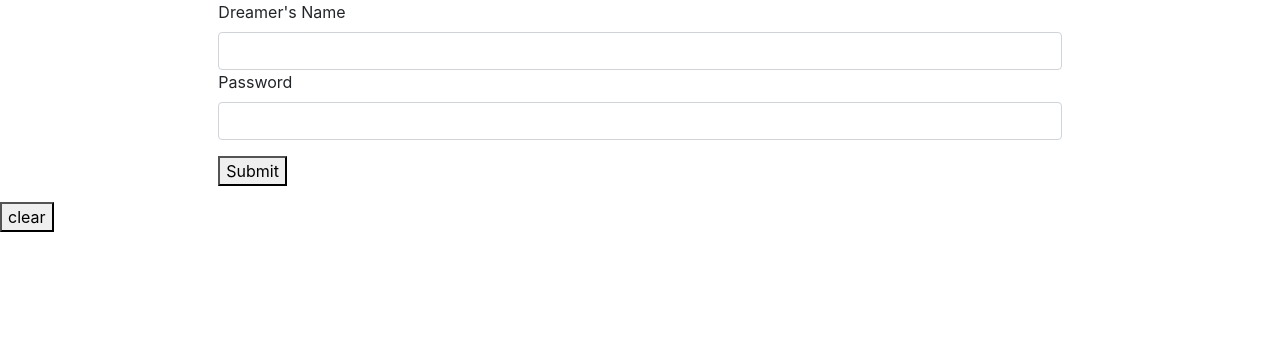
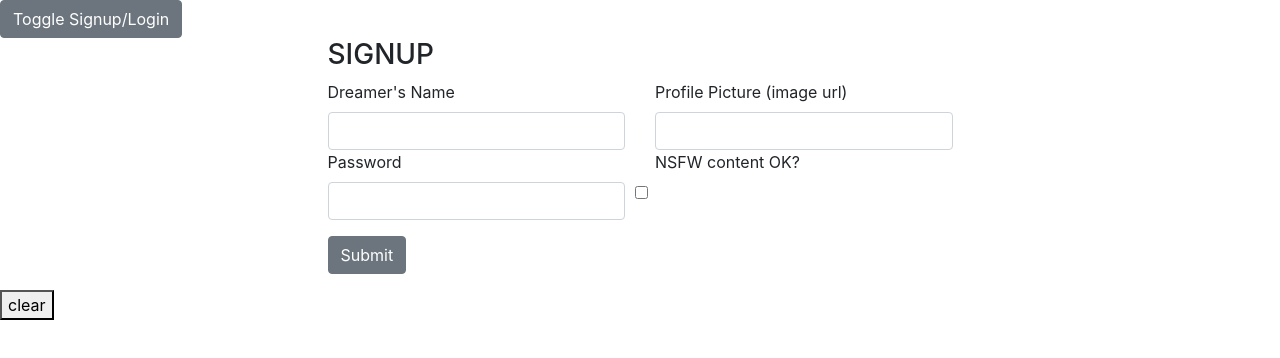
Before and after one commit to mvhayes1980/dreamcatcher-client, a React (Create React App) app: page / in a window 1280 px wide. Shown: the top 358 px of the page. Built offline with nearby package versions, Linux system fonts and the light colour scheme.

Commit message:
jerad's branch

```diff
--- a/src/App.tsx
+++ b/src/App.tsx
@@ -1,6 +1,6 @@
 import * as React from 'react';
 import Home from './components/site/Home';
-import Auth from './components/site/auth/Auth';
+import Auth from './components/auth/Auth';
 import 'bootstrap/dist/css/bootstrap.css'
 
 import './App.css';
--- a/src/components/site/auth/Auth.tsx
+++ /dev/null
@@ -1,47 +0,0 @@
-import React from 'react';
-import { Form, FormGroup, Label, Input, Row, Col } from 'reactstrap';
-
-type AuthState = {
-    username: string,
-    password: string,
-    profilePic: string,
-    nsfwOk: boolean
-}
-type AcceptedProps = {
-    updateToken: (newToken: string) => void
-}
-
-export default class Auth extends React.Component<AcceptedProps, AuthState> {
-    constructor(props: AcceptedProps) {
-        super(props)
-        this.state = {
-            username: '',
-            password: '',
-            profilePic: '',
-            nsfwOk: false
-        }
-    }
-
-
-    render() {
-        return (
-            <div>
-                <Row>
-                    <Col md={{ size: 8, offset: 2 }}>
-                        <Form>
-                            <FormGroup>
-                                <Label htmlFor="username">Dreamer's Name</Label>
-                                <Input value={this.state.username} onChange={(e) => { this.setState({ username: e.target.value }) }} name="username"></Input>
-                                <Label htmlFor="password">Password</Label>
-                                <Input value={this.state.password} onChange={(e) => { this.setState({ password: e.target.value }) }} type="password" name="password"></Input>
-                            </FormGroup>
-                        </Form>
-                        <FormGroup>
-                        <button type="submit">Submit</button>
-                        </FormGroup>
-                    </Col>
-                </Row>
-            </div>
-        )
-    }
-}
```
Also changed, not shown: src/components/site/auth/Login.tsx (deleted), src/components/site/auth/Signup.tsx (deleted).
